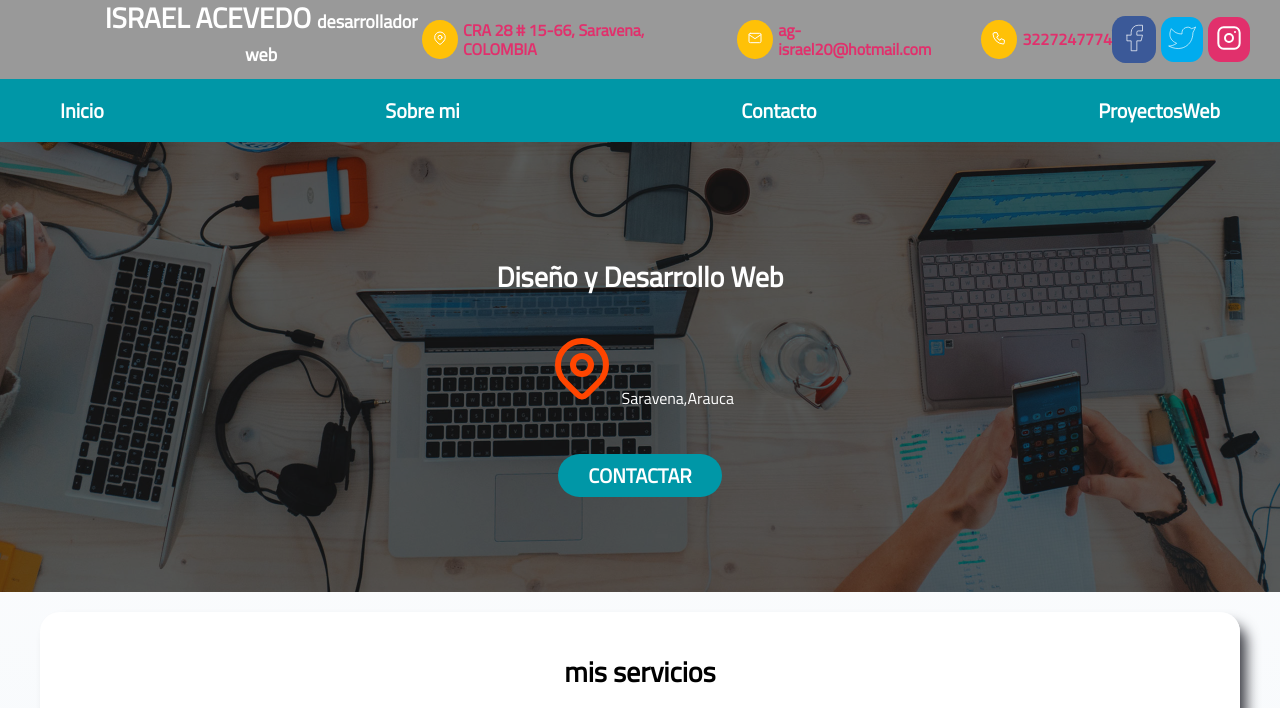
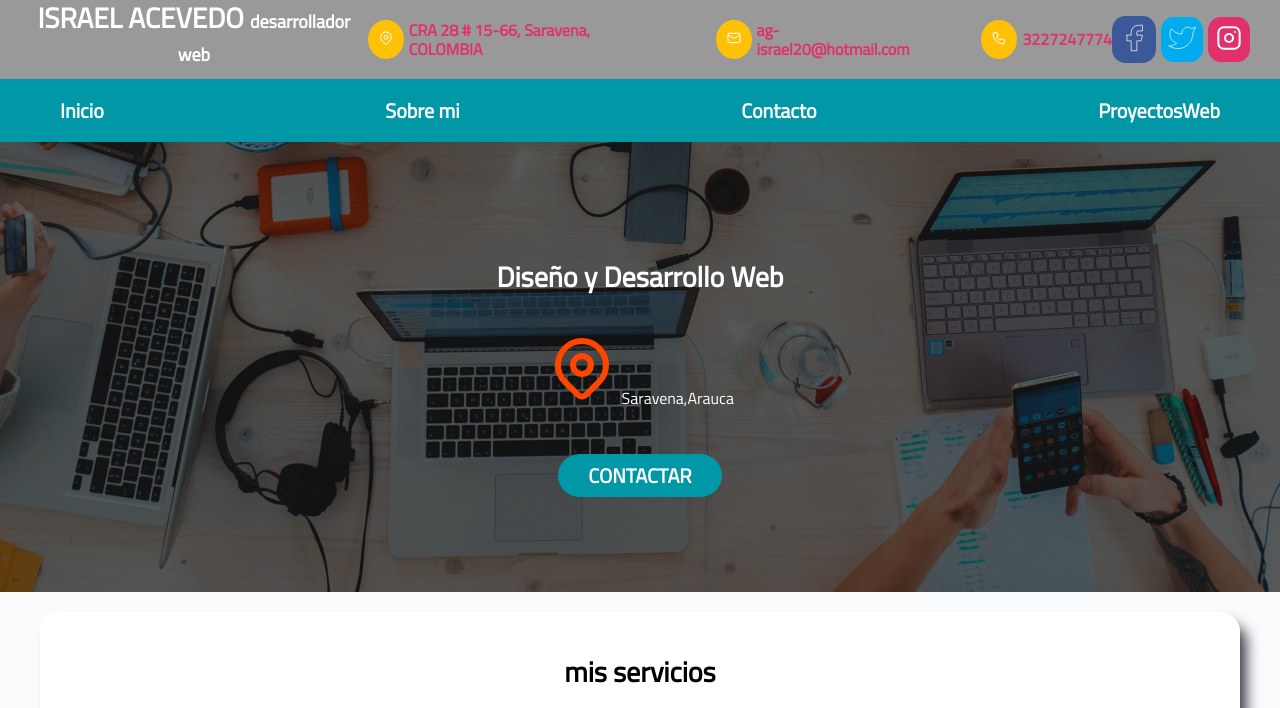
Before and after one commit to IsrAcevedo/mipaginapersonal, a plain HTML site: page index.html in a window 1280 px wide. Shown: the top 708 px of the page. Drawn offline with Linux system fonts and the light colour scheme; a script that the page names is missing.

Commit message:
solucionando error inesperado titulo

```diff
--- a/css/styles.css
+++ b/css/styles.css
@@ -77,7 +77,16 @@ html{
     padding: 0rem;
     margin-top: 0;
     margin-bottom: 1rem;
+
     text-transform: uppercase;
+
+}
+@media (min-width: 768px) {
+    .header h1{
+        margin-left: -8rem;
+    }
+
+
 
 }
 
```
